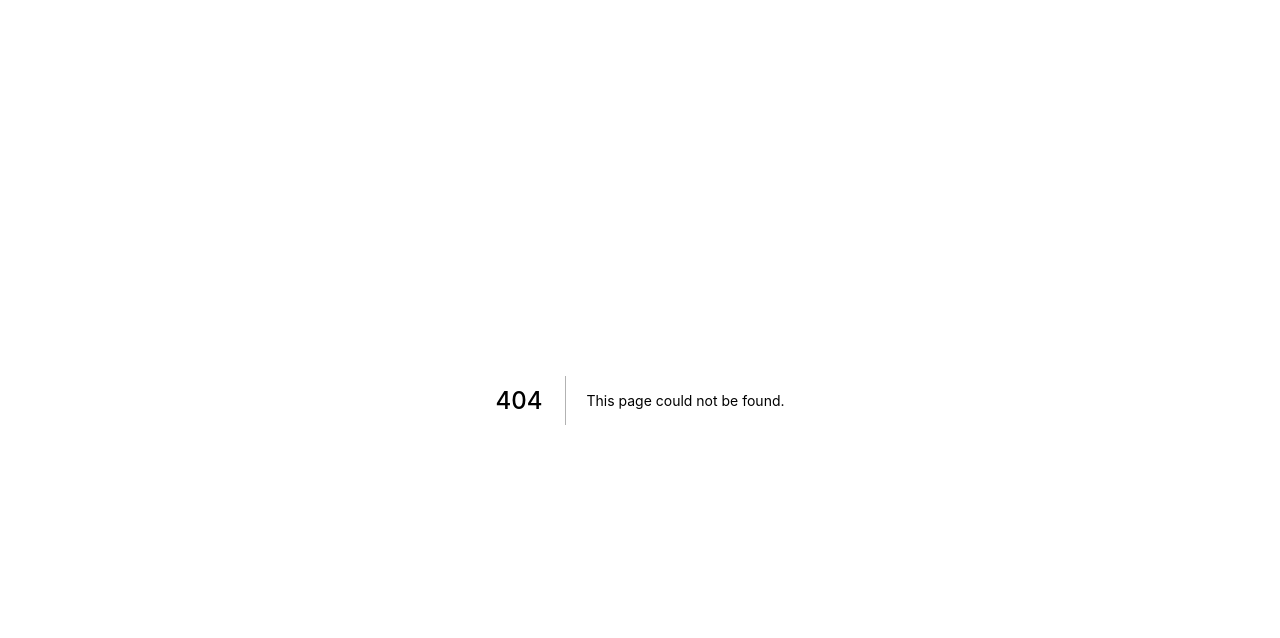
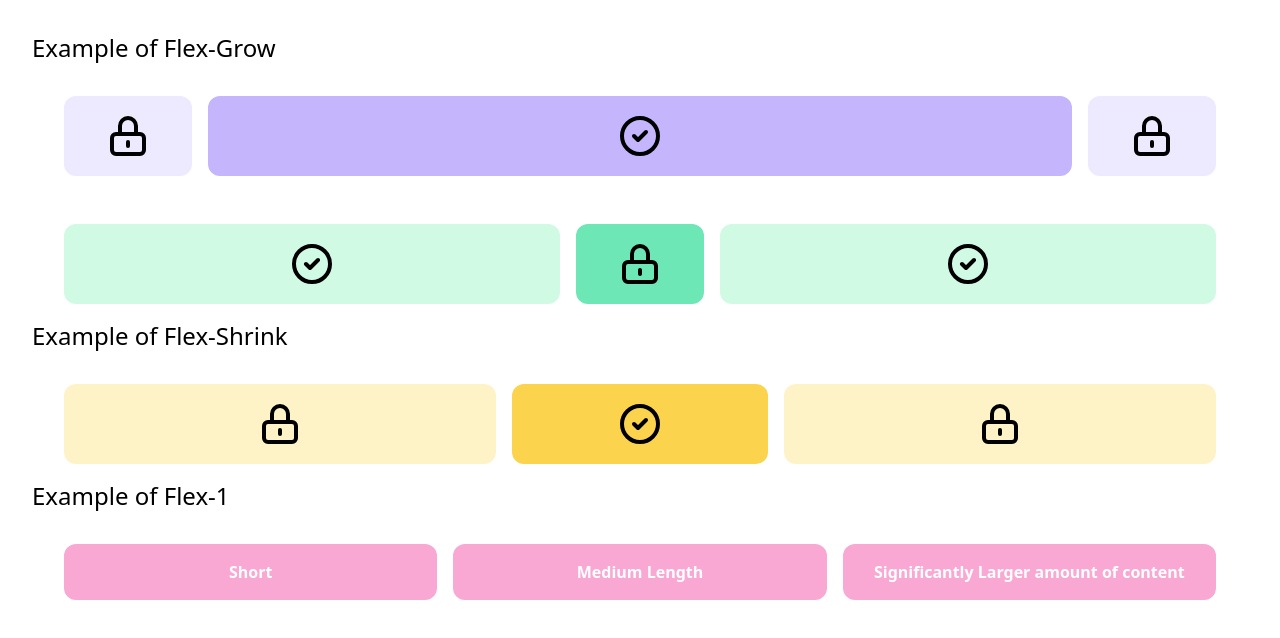
Before and after one commit to ashigirl96/facebook-clone, a Next.js app: page /Flex in a window 1280 px wide. Before the commit this address had no page. Shown: the top 638 px of the page. Built offline with nearby package versions, Linux system fonts and the light colour scheme.

Commit message:
Impl: InputBox

```diff
--- a/components/Feed.tsx
+++ b/components/Feed.tsx
@@ -8,7 +8,7 @@ export const Feed: React.FC<Props> = ({}) => {
   return (
     // overflow-y-auto ボックスに収まらない内容をどう表示するかは、ユーザーエージェントに依存する。内容が収まらない場合には、スクロールバーなどが表示される
     <div className="flex-grow h-screen pb-44 mr-4 xl:mr-40 overflow-y-auto">
-      <div className="mx-auto max-w-md md:max-w-lg lg:max-w-2xl">
+      <div className="mx-auto max-w-md md:max-w-lg lg:max-w-2xl space-y-5">
         <Storyboard />
         <InputBox />
         <Posts />
--- a/components/InputBox.tsx
+++ b/components/InputBox.tsx
@@ -1,6 +1,75 @@
-import React from "react";
+import React, { useRef } from "react";
+import Image from "next/image";
+import { useSession } from "next-auth/client";
+import { VideoCameraIcon } from "@heroicons/react/solid";
+import { EmojiHappyIcon, PhotographIcon } from "@heroicons/react/outline";
 
 type Props = {};
 export const InputBox: React.FC<Props> = ({}) => {
-  return <div>InputBox</div>;
+  const [session] = useSession();
+  const inputElem = useRef<HTMLInputElement>(null!);
+  return (
+    // shadow-md で影つく
+    <div className="rounded-xl bg-white shadow-md font-medium">
+      <div className="flex items-center space-x-4 p-4">
+        {session?.user?.image && (
+          <Image
+            src={session.user.image}
+            height={40}
+            width={40}
+            layout="fixed"
+            className="rounded-full"
+          />
+        )}
+        {session?.user?.image && (
+          <Image
+            src={session.user.image}
+            height={40}
+            width={40}
+            layout="fixed"
+            className="rounded-full"
+          />
+        )}
+        {/*flex: 1 1 0%; ⇔ flex-grow: 1, flex-shrink: 1, flex-basis: 0%  */}
+        <form className="flex flex-1">
+          <input
+            className="rounded-full outline-none bg-gray-100 h-12 px-5 flex-grow"
+            type={"text"}
+            placeholder={`${session?.user?.name}さん、その気持ち、シェアしよう`}
+            ref={inputElem}
+          />
+          <button
+            hidden
+            type="submit"
+            onClick={(e) => {
+              e.preventDefault();
+              console.log(inputElem.current.value);
+            }}
+          >
+            Submit
+          </button>
+        </form>
+      </div>
+      <div className="flex items-center justify-evenly p-3 mx-3 border-t-2">
+        <div className="inputIcon">
+          <VideoCameraIcon className="text-red-500 h-full" />
+          <p className="text-xs sm:text-sm xl:text-base text-gray-600">
+            ライブ動画
+          </p>
+        </div>
+        <div className="inputIcon">
+          <PhotographIcon className="text-green-500 h-full" />
+          <p className="text-xs sm:text-sm xl:text-base text-gray-600">
+            写真・動画
+          </p>
+        </div>
+        <div className="inputIcon">
+          <EmojiHappyIcon className="text-yellow-300 h-full" />
+          <p className="text-xs sm:text-sm xl:text-base text-gray-600">
+            気分・アクティビティ
+          </p>
+        </div>
+      </div>
+    </div>
+  );
 };
--- a/components/Layout.tsx
+++ b/components/Layout.tsx
@@ -18,7 +18,7 @@ const Layout = ({ children, title = "Facebook" }: Props) => (
     {/* Header */}
     <Header />
 
-    <main className="flex mt-5">
+    <main className="flex mt-5 bg-gray-100">
       {/* Sidebar */}
       <Sidebar />
       {/* Feed */}
--- a/components/Sidebar.tsx
+++ b/components/Sidebar.tsx
@@ -20,7 +20,7 @@ export const Sidebar: React.FC<Props> = ({}) => {
   return (
     // 要素の最大幅を設定します。これは width プロパティの使用値が、 max-width で指定した値を上回ることを防ぎます
     // 画面が786px以上のときは、最低限300px
-    <div className="p-2 flex flex-col max-w-[400px] flex-grow">
+    <div className="p-2 hidden md:flex md:flex-col md:max-w-[400px] md:flex-grow">
       <SidebarRow
         src={session?.user?.image}
         title={session?.user?.name || ""}
--- /dev/null
+++ b/pages/Flex.tsx
@@ -0,0 +1,102 @@
+import { CheckCircleIcon, LockClosedIcon } from "@heroicons/react/outline";
+
+type Props = {};
+const Flex: React.FC<Props> = ({}) => {
+  return (
+    <div className="p-8">
+      <h1 className="text-2xl">Example of Flex-Grow</h1>
+      <div className="flex items-center p-8 space-x-4">
+        {/* noneは固定になる */}
+        <div className="flex-none w-32 h-16">
+          <div className="bg-purple-100 rounded-xl flex justify-center py-4">
+            <LockClosedIcon className="w-12" />
+          </div>
+        </div>
+        {/* growは可変になる */}
+        <div className="flex-grow h-16">
+          <div className="bg-purple-300 rounded-xl flex justify-center py-4">
+            <CheckCircleIcon className="w-12" />
+          </div>
+        </div>
+        <div className="flex-none w-32 h-16">
+          <div className="bg-purple-100 rounded-xl flex justify-center py-4">
+            <LockClosedIcon className="w-12" />
+          </div>
+        </div>
+      </div>
+
+      <div className="flex p-8 space-x-4">
+        <div className="flex-grow w-16 h-16">
+          <div className="bg-green-100 rounded-xl flex justify-center py-4">
+            <CheckCircleIcon className="w-12" />
+          </div>
+        </div>
+        <div className="flex-none w-32 h-16">
+          <div className="bg-green-300 rounded-xl flex justify-center py-4">
+            <LockClosedIcon className="w-12" />
+          </div>
+        </div>
+        <div className="flex-grow w-16 h-16">
+          <div className="bg-green-100 rounded-xl flex justify-center py-4">
+            <CheckCircleIcon className="w-12" />
+          </div>
+        </div>
+      </div>
+
+      <h1 className="text-2xl">Example of Flex-Shrink</h1>
+
+      <div className="flex p-8 space-x-4">
+        {/* noneは固定になる */}
+        <div className="flex-grow w-16 h-16">
+          <div className="bg-yellow-100 rounded-xl flex justify-center py-4">
+            <LockClosedIcon className="w-12" />
+          </div>
+        </div>
+        {/* growは可変になる */}
+        <div className="flex-shrink w-64 h-16">
+          <div className="bg-yellow-300 rounded-xl flex justify-center py-4">
+            <CheckCircleIcon className="w-12" />
+          </div>
+        </div>
+        <div className="flex-grow w-16 h-16">
+          <div className="bg-yellow-100 rounded-xl flex justify-center py-4">
+            <LockClosedIcon className="w-12" />
+          </div>
+        </div>
+      </div>
+
+      <h1 className="text-2xl">Example of Flex-1</h1>
+
+      <div className="flex p-8 space-x-4">
+        {/* noneは固定になる */}
+        {/* display:inlineの場合、widthやheightは設定することができません。 */}
+        {/*
+         width:100%の要素に、paddingとborderを設定すると、
+         その分トータルの横幅が広がり、親要素からはみ出してしまいます。
+        */}
+        {/*
+         widthやheightが効かない場合、スペル間違いでなければ、
+         displayの値がinlineになっていることが原因であることが多いです。
+         */}
+        <div className="flex-1 w-16 h-32">
+          <div className="bg-pink-300 rounded-xl flex justify-center py-4 font-bold text-white">
+            Short
+          </div>
+        </div>
+        {/* growは可変になる */}
+        <div className="flex-1 w-16 h-32">
+          <div className="bg-pink-300 rounded-xl flex justify-center py-4 font-bold text-white">
+            Medium Length
+          </div>
+        </div>
+        <div className="flex-1 w-16 h-32">
+          <div className="bg-pink-300 rounded-xl flex justify-center py-4 font-bold text-white">
+            Significantly Larger amount of content
+          </div>
+        </div>
+      </div>
+    </div>
+  );
+};
+
+export default Flex;
--- a/styles/globals.css
+++ b/styles/globals.css
@@ -6,4 +6,8 @@
     .icon {
         @apply hidden xl:inline-flex p-1 h-10 w-10 bg-gray-200 rounded-full text-gray-700 hover:bg-gray-300;
     }
+
+    .inputIcon {
+        @apply flex items-center space-x-1 hover:bg-gray-100 flex-grow justify-center p-2 rounded-xl cursor-pointer h-14
+    }
 }
```
